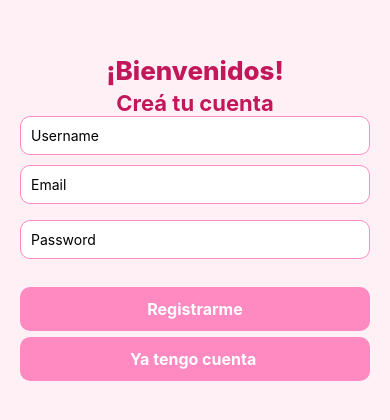
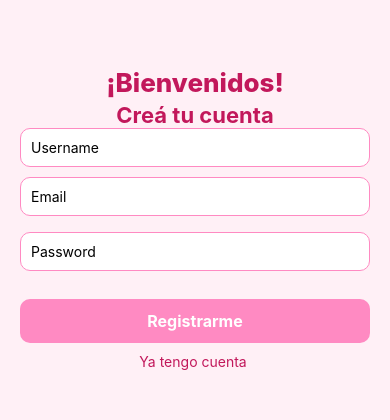
Before and after one commit to SolBurgosB/grupo5_prog3_com1_pi2, a React Native app in the folder grupo5_prog3_com1_pi2/: screen /Register in a window 390 px wide. Shown: the part 204-624 px from the top of the page. Built offline with nearby package versions, Linux system fonts and the light colour scheme.

Commit message:
cambios en el css de register

```diff
--- a/grupo5_prog3_com1_pi2/src/screens/Register.js
+++ b/grupo5_prog3_com1_pi2/src/screens/Register.js
@@ -116,15 +116,10 @@ const styles = StyleSheet.create({
       fontWeight: "bold",
       fontSize: 16,
     },
-    loginboton: { backgroundColor: "#FF8AC2",
-        borderRadius: 10,
-        paddingVertical: 12,
-        alignItems: "center",
-        marginTop: 6,},
+    loginboton: { alignItems: "center", marginTop: 10 },
     login: {
-        color: "white",
-        fontWeight: "bold",
-        fontSize: 16,
+      color: "#C2185B",
+      fontSize: 14,
     },
     error: {
       color: "#D32F2F",
```
